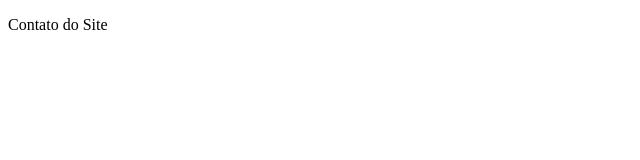
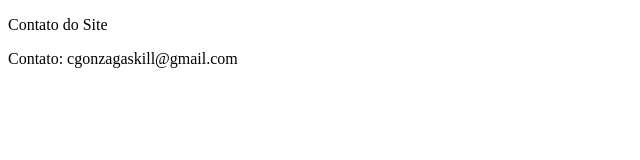
Before and after one commit to adm-multisaberonline/github-main, a plain HTML site: page contato.html in a window 1280 px wide. Shown: the whole page, without its empty margins (0-640 px from the left). Drawn offline with Linux system fonts and the light colour scheme.

Commit message:
fix: ajuste da página de contato #5

```diff
--- a/contato.html
+++ b/contato.html
@@ -7,5 +7,6 @@
 </head>
 <body>
     <p>Contato do Site</p>
+    <p>Contato: cgonzagaskill@gmail.com</p>
 </body>
 </html>
```
